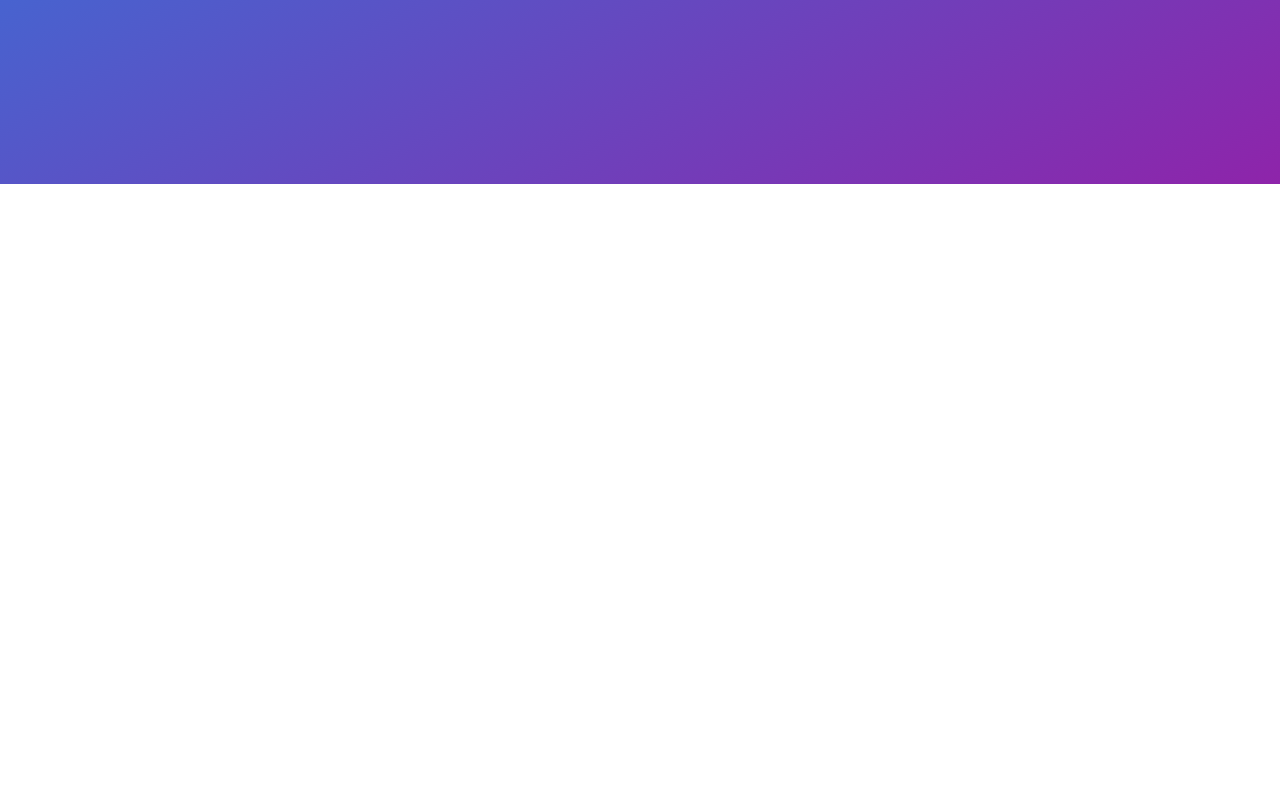
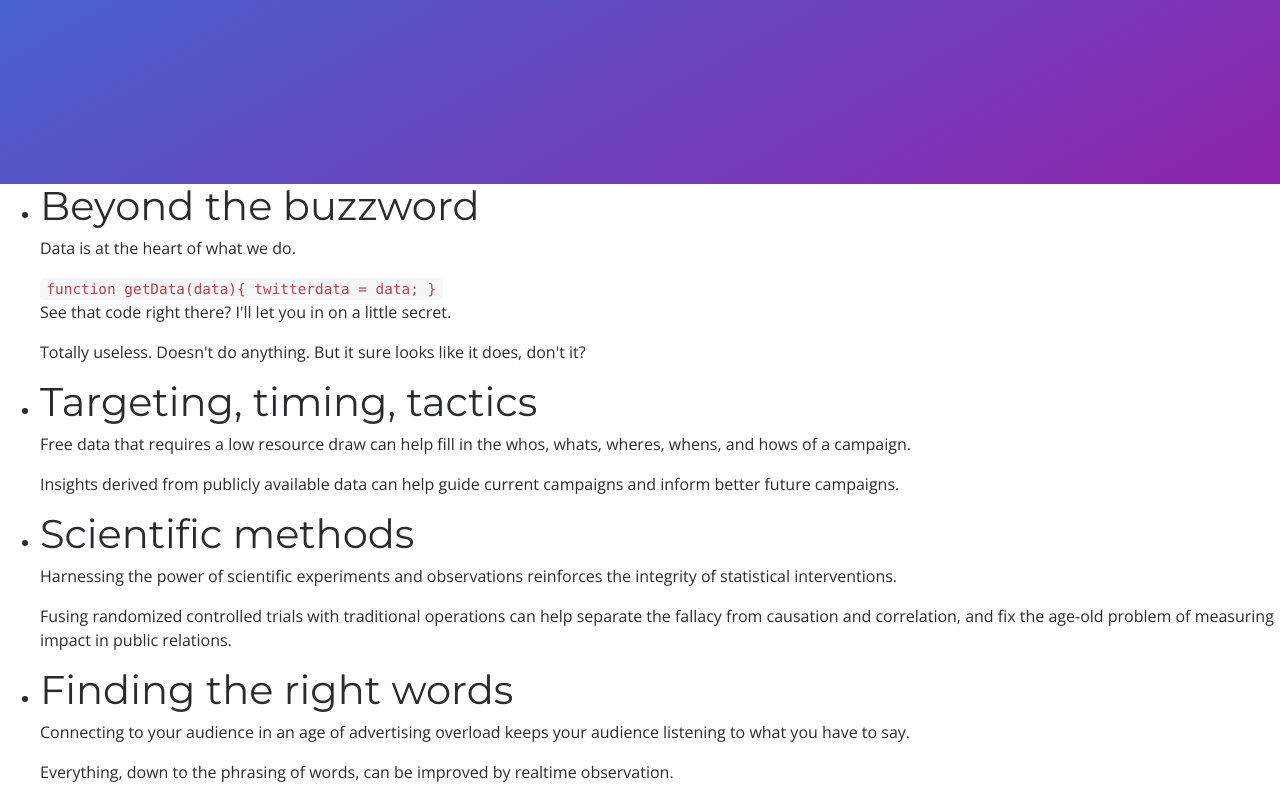
Before and after one commit to Crecker2/immedia, a plain HTML site: page index.html in a window 1280 px wide. Shown: the part 529-1329 px from the top of the page. Before the commit the page ends 800 px from the top, so only its background shows below. Drawn offline with nearby package versions, Linux system fonts and the light colour scheme.

Commit message:
added meta viewport and #why section

```diff
--- a/index.html
+++ b/index.html
@@ -1,6 +1,8 @@
 <!DOCTYPE html>
 <html>
 <head>
+	<meta name="viewport" content="width=device-width, initial-scale=1.0">
+
 	<title>Immedia PR</title>
 
 	<!-- stylesheet links -->
@@ -62,34 +64,45 @@
 
 	</header>
 
+	<section id="why">
+		<ul class="whydata">
+			<li>
+				<h1>Beyond the buzzword</h1>
+				<main>
+					<p>Data is at the heart of what we do.</p>
+					<code>
+						function getData(data){
+							twitterdata = data;
+						}
+					</code>
+					<p>See that code right there? I'll let you in on a little secret.</p>
+					<p>Totally useless. Doesn't do anything. But it sure looks like it does, don't it?</p>
+				</main>
+			</li> <div class="fixer"></div>
+			<li>
+				<h1>Targeting, timing, tactics</h1>
+				<main>
+					<p>Free data that requires a low resource draw can help fill in the whos, whats, wheres, whens, and hows of a campaign.</p>
+					<p>Insights derived from publicly available data can help guide current campaigns and inform better future campaigns.</p>
+				</main>
+			</li> <div class="fixer"></div>
+			<li>
+				<h1>Scientific methods</h1>
+				<main>
+					<p>Harnessing the power of scientific experiments and observations reinforces the integrity of statistical interventions.</p>
+					<p>Fusing randomized controlled trials with traditional operations can help separate the fallacy from causation and correlation, and fix the age-old problem of measuring impact in public relations.</p>
+				</main>
+			</li> <div class="fixer"></div>
+			<li>
+				<h1>Finding the right words</h1>
+				<main>
+					<p>Connecting to your audience in an age of advertising overload keeps your audience listening to what you have to say.</p>
+					<p>Everything, down to the phrasing of words, can be improved by realtime observation.</p>
+				</main>
+			</li> <div class="fixer"></div>
 
-
-<!-- 	<div class="sidescroll">
-		<div class="cell">
-		</div>
-		<div class="cell">
-		</div>
-		<div class="cell">
-		</div>
-		<div class="cell">
-		</div>
-		<div class="cell">
-		</div>
-		<div class="cell">
-		</div>
-		<div class="cell">
-		</div>
-		<div class="cell">
-		</div>
-		<div class="cell">
-		</div>
-		<div class="cell">
-		</div>
-		<div class="cell">
-		</div>
-		<div class="cell">
-	</div> -->
-
+		</ul>
+	</section>
 	<script type="text/javascript" src="js/scripts.js"></script>
 </body>
 </html>
```
